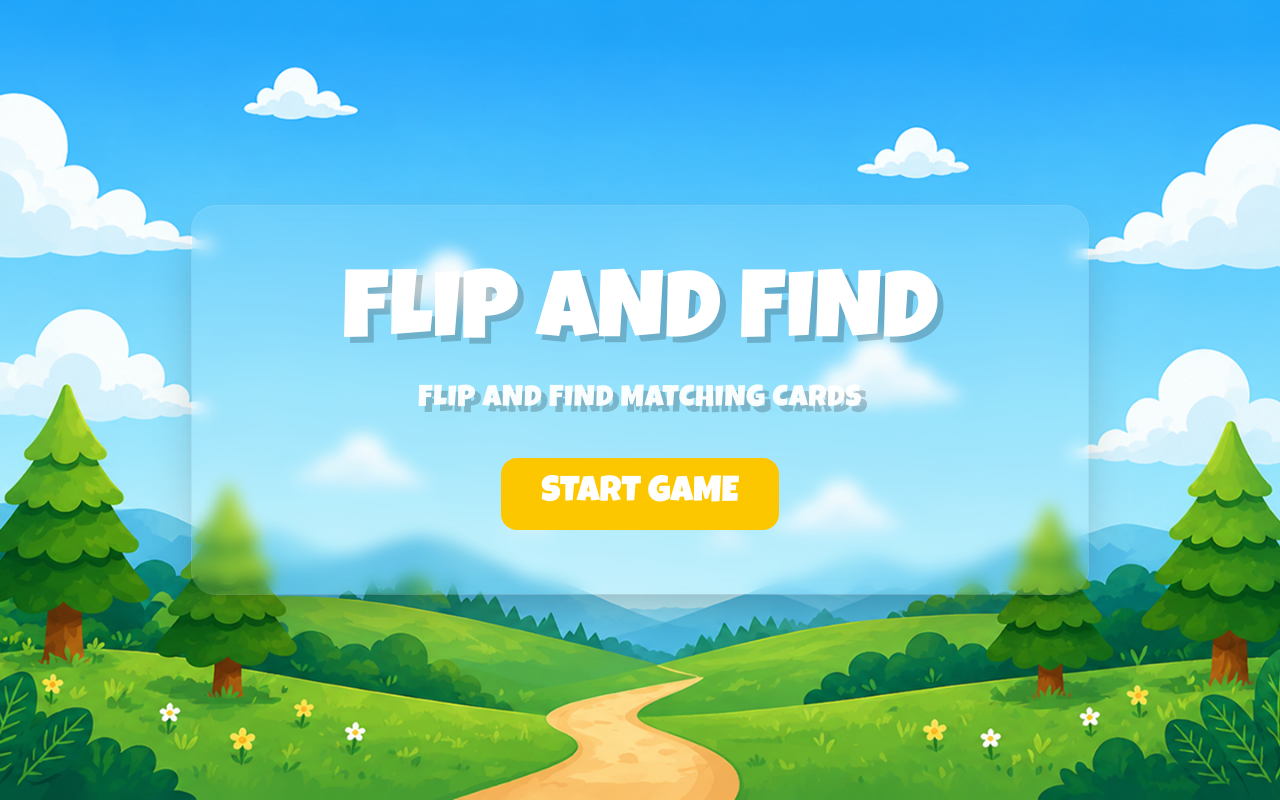
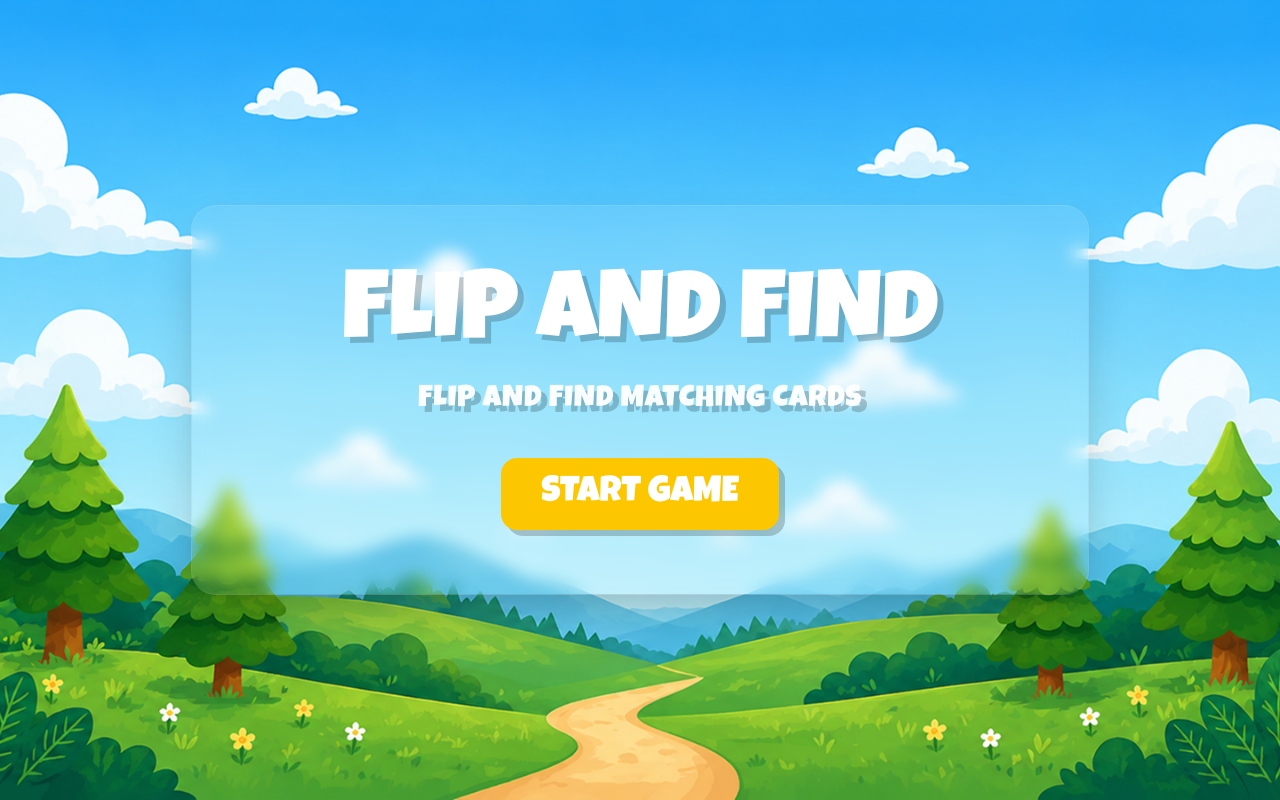
Before and after one commit to elab-development/klijentske-veb-tehnologije-i-skriptni-jezici-2025-26-2024-0407-veb-igrica-memorije, a React (Vite) app: page / in a window 1280 px wide. Built offline with nearby package versions, Linux system fonts and the light colour scheme.

Commit message:
cartoon shadow

```diff
--- a/src/index.css
+++ b/src/index.css
@@ -13,3 +13,7 @@ body {
   background-attachment: fixed;
   text-shadow: 6px 6px 0 rgba(0, 0, 0, 0.2);
 }
+
+.cartoon-shadow {
+  box-shadow: 6px 6px 0 rgba(0, 0, 0, 0.2);
+}
```
